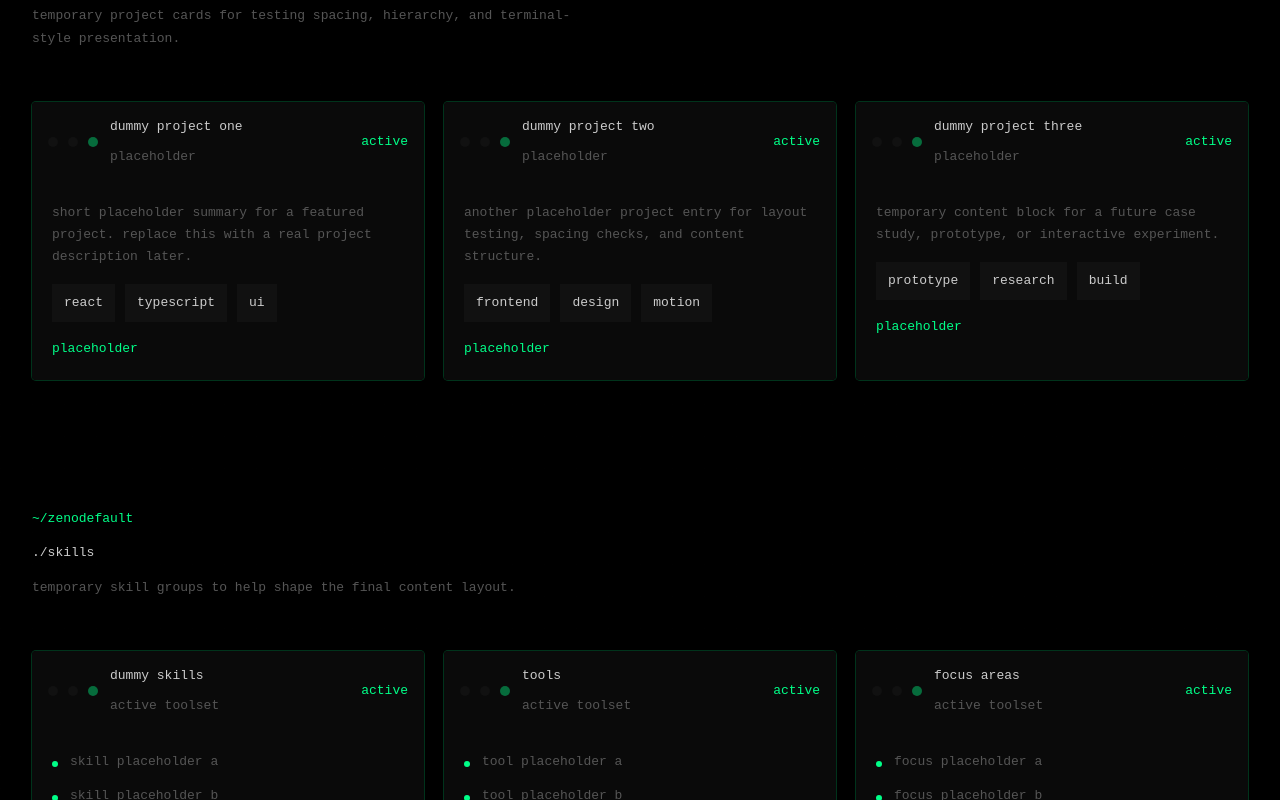
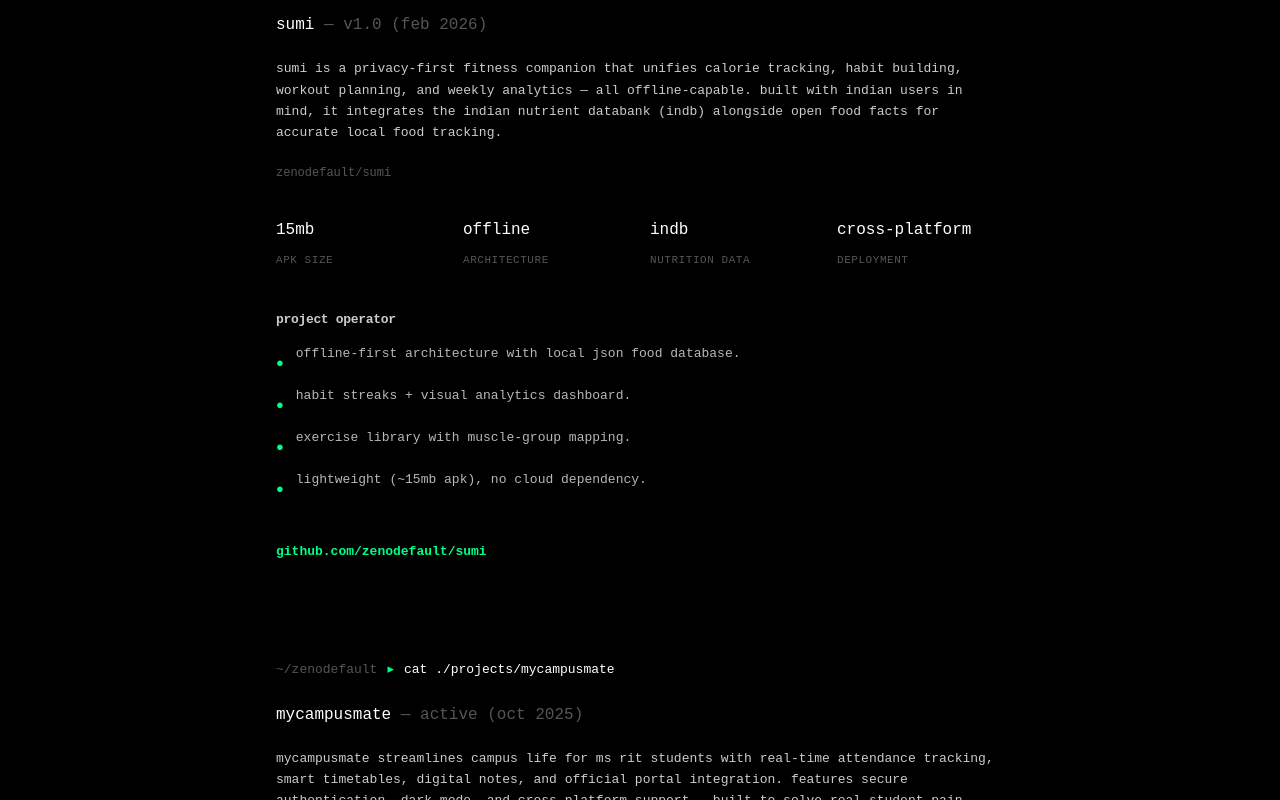
Before and after one commit to zenodefault/personal-site, a React (Vite) app: page / in a window 1280 px wide. Shown: the part 1100-1900 px from the top of the page. Built offline with nearby package versions, Linux system fonts and the light colour scheme.

Commit message:
updated projects

```diff
--- a/src/App.tsx
+++ b/src/App.tsx
@@ -73,55 +73,106 @@ function App() {
             </div>
           </div>
 
-          <Section
-            id="projects"
-            title="./projects"
-            summary="temporary project cards for testing spacing, hierarchy, and terminal-style presentation."
-          >
-            <div className="grid gap-6 lg:grid-cols-3">
-              {projects.map((project, index) => (
-                <TerminalWindow
-                  key={project.name}
-                  title={project.name}
-                  subtitle={project.status}
-                  className="motion-safe:animate-reveal"
-                >
-                  <div style={{ animationDelay: `${index * 120}ms` }} className="space-y-5">
-                    <p className="text-md text-textSecondary">{project.summary}</p>
-                    <div className="flex flex-wrap gap-2">
-                      {project.stack.map((item) => (
-                        <span key={item} className="bg-muted px-3 py-1 font-mono text-md text-textPrimary">
-                          {item}
+          <div id="projects" className="py-24 border-t border-muted/30">
+            <div className="mx-auto max-w-3xl px-6 font-mono space-y-24">
+              {projects.map((project) => (
+                <div key={project.name} className="flex flex-col">
+                  {/* Prompt */}
+                  <div className="mb-6 flex items-center gap-2 text-md">
+                    <span className="text-textSecondary">~/zenodefault</span>
+                    <span className="text-signal">▸</span>
+                    <span className="text-white">cat ./projects/{project.name.toLowerCase().replace(/[\s\(\)]+/g, '')}</span>
+                  </div>
+
+                  {/* Content Block */}
+                  <div className="space-y-6">
+                    <h3 className="text-xl text-white">
+                      {project.name} <span className="text-textSecondary">— {project.status}</span>
+                    </h3>
+
+                    <p className="text-md text-textPrimary leading-relaxed">
+                      {project.summary}
+                    </p>
+
+                    <div className="text-textSecondary text-sm">
+                      {project.href.replace('https://github.com/', '')}
+                    </div>
+
+                    {/* Stats / Stack */}
+                    {project.stats && (
+                      <div className="grid grid-cols-2 md:grid-cols-4 gap-6 pt-4">
+                        {project.stats.map((stat) => (
+                          <div key={stat.label} className="flex flex-col">
+                            <span className="text-xl text-white">{stat.value}</span>
+                            <span className="text-xs text-textSecondary mt-1 uppercase tracking-wider">
+                              {stat.label}
                             </span>
+                          </div>
                         ))}
                       </div>
-                    <p className="font-mono text-md text-signal">{project.status}</p>
+                    )}
+
+                    {/* Logs / Highlights */}
+                    {project.highlights && (
+                      <div className="pt-6">
+                        <div className="text-md text-textPrimary mb-4 font-bold tracking-tight">Project Operator</div>
+                        <div className="space-y-3">
+                          {project.highlights.map((highlight, i) => (
+                            <div key={i} className="flex items-start gap-3 text-textPrimary text-sm md:text-md">
+                              <span className="text-signal mt-1">●</span>
+                              <span className="leading-snug opacity-90">{highlight}</span>
                             </div>
-                </TerminalWindow>
                           ))}
                         </div>
-          </Section>
+                      </div>
+                    )}
 
-          <Section
-            id="skills"
-            title="./skills"
-            summary="temporary skill groups to help shape the final content layout."
+                    {/* Bottom link */}
+                    <div className="pt-6">
+                       <a
+                         href={project.href}
+                         target="_blank"
+                         rel="noreferrer"
+                         className="text-signal hover:underline decoration-signal underline-offset-8 transition-all font-bold"
                        >
-            <div className="grid gap-6 md:grid-cols-3">
+                         {project.href.replace('https://', '')}
+                       </a>
+                    </div>
+                  </div>
+                </div>
+              ))}
+            </div>
+          </div>
+
+          <div id="skills" className="py-24 border-t border-muted/30">
+            <div className="mx-auto max-w-3xl px-6 font-mono">
+              <div className="mb-12 flex items-center gap-2 text-sm md:text-md opacity-70">
+                <span className="text-signal">zenodefault@system</span>
+                <span className="text-textSecondary">:</span>
+                <span className="text-textInverse">~</span>
+                <span className="text-textSecondary">$</span>
+                <span className="text-white">env --capabilities</span>
+              </div>
+
+              <div className="grid gap-12 md:grid-cols-2">
                 {skillGroups.map((group) => (
-                <TerminalWindow key={group.title} title={group.title} subtitle="active toolset">
-                  <ul className="space-y-3 font-mono text-md text-textSecondary">
+                  <div key={group.title} className="space-y-6">
+                    <h3 className="text-xl text-white flex items-center gap-3">
+                      <span className="text-signal">#</span> {group.title}
+                    </h3>
+                    <ul className="space-y-3">
                       {group.items.map((item) => (
-                      <li key={item} className="flex items-start gap-3">
-                        <span className="mt-2 h-1.5 w-1.5 rounded-full bg-signal" />
+                        <li key={item} className="flex items-center gap-3 text-textPrimary text-lg">
+                          <span className="text-textSecondary select-none">::</span>
                           <span>{item}</span>
                         </li>
                       ))}
                     </ul>
-                </TerminalWindow>
+                  </div>
                 ))}
               </div>
-          </Section>
+            </div>
+          </div>
 
           <div id="contact" className="py-24 border-t border-muted/30">
             <div className="mx-auto max-w-3xl px-6 font-mono">
--- a/src/data/site.ts
+++ b/src/data/site.ts
@@ -5,13 +5,13 @@ export const navItems: NavItem[] = [
   {
     id: 'projects',
     label: './projects',
-    command: 'ls projects/',
+    command: 'ls -la projects/',
     description: 'inspect featured work and experiments',
   },
   {
     id: 'skills',
     label: './skills',
-    command: 'env capabilities',
+    command: 'env --capabilities',
     description: 'review stack fluency and specialties',
   },
   {
@@ -24,40 +24,114 @@ export const navItems: NavItem[] = [
 
 export const projects: Project[] = [
   {
-    name: 'dummy project one',
-    summary: 'short placeholder summary for a featured project. replace this with a real project description later.',
-    stack: ['react', 'typescript', 'ui'],
-    href: '#',
-    status: 'placeholder',
+    name: 'Sumi',
+    summary: 'Sumi is a privacy-first fitness companion that unifies calorie tracking, habit building, workout planning, and weekly analytics — all offline-capable. Built with Indian users in mind, it integrates the Indian Nutrient Databank (INDB) alongside Open Food Facts for accurate local food tracking.',
+    stack: ['Flutter', 'Dart', 'Hive', 'Provider'],
+    stats: [
+      { value: '15MB', label: 'apk size' },
+      { value: 'Offline', label: 'architecture' },
+      { value: 'INDB', label: 'nutrition data' },
+      { value: 'Cross-platform', label: 'deployment' }
+    ],
+    highlights: [
+      'Offline-first architecture with local JSON food database.',
+      'Habit streaks + visual analytics dashboard.',
+      'Exercise library with muscle-group mapping.',
+      'Lightweight (~15MB APK), no cloud dependency.'
+    ],
+    href: 'https://github.com/zenodefault/sumi',
+    status: 'v1.0 (Feb 2026)',
   },
   {
-    name: 'dummy project two',
-    summary: 'another placeholder project entry for layout testing, spacing checks, and content structure.',
-    stack: ['frontend', 'design', 'motion'],
-    href: '#',
-    status: 'placeholder',
+    name: 'MyCampusMate',
+    summary: 'MyCampusMate streamlines campus life for MS RIT students with real-time attendance tracking, smart timetables, digital notes, and official portal integration. Features secure authentication, dark mode, and cross-platform support — built to solve real student pain points.',
+    stack: ['Flutter', 'Python', 'FastAPI', 'Dio'],
+    stats: [
+      { value: 'Real-time', label: 'sync' },
+      { value: 'Multi-platform', label: 'builds' },
+      { value: 'FastAPI', label: 'backend' },
+      { value: 'Automated', label: 'scraping' }
+    ],
+    highlights: [
+      'Real-time attendance sync with college portal.',
+      'Subject-wise analytics + assignment reminders.',
+      'Campus news scraper + academic calendar.',
+      'Production-ready: APK releases, multi-platform builds.'
+    ],
+    href: 'https://github.com/zenodefault/my_campus_mate7',
+    status: 'Active (Oct 2025)',
   },
   {
-    name: 'dummy project three',
-    summary: 'temporary content block for a future case study, prototype, or interactive experiment.',
-    stack: ['prototype', 'research', 'build'],
-    href: '#',
-    status: 'placeholder',
+    name: 'Nexus (EVP)',
+    summary: 'Nexus is an AI-powered research orchestration tool that helps teams prioritize experiments. It ingests literature, generates hypotheses, estimates compute/impact tradeoffs, and outputs ranked recommendations — with support for mock, local LLM, or cloud API modes.',
+    stack: ['Python', 'LangChain', 'CrewAI', 'Streamlit'],
+    stats: [
+      { value: 'Modular', label: 'agents' },
+      { value: 'Mock/Local/Cloud', label: 'llm backend' },
+      { value: 'EVP', label: 'scoring' },
+      { value: 'Automated', label: 'pipelines' }
+    ],
+    highlights: [
+      'Modular agent architecture (Literature -> Hypothesis -> Scoring).',
+      '"Syntropy" cross-domain knowledge bridging feature.',
+      'Flexible LLM backend: mock -> local -> cloud.',
+      'Research-grade: PDF audit, concept graphs, JSON contracts.'
+    ],
+    href: 'https://github.com/zenodefault/nexus',
+    status: 'Research (Mar 2026)',
+  },
+  {
+    name: 'fileman',
+    summary: 'fileman is a minimalist terminal file manager written in pure C with ncurses. It delivers fast directory navigation, human-readable file sizes, and essential file operations — with zero external dependencies beyond the standard library.',
+    stack: ['C', 'ncurses', 'Makefile', 'POSIX'],
+    stats: [
+      { value: '<500', label: 'loc' },
+      { value: '0', label: 'dependencies' },
+      { value: 'POSIX', label: 'compliant' },
+      { value: 'O(1)', label: 'caching' }
+    ],
+    highlights: [
+      '<500 lines of core logic — clean, readable systems code.',
+      'No runtime dependencies beyond ncurses.',
+      'Human-readable sizes (B/KB/MB/GB) + performance caching.',
+      'Great showcase of low-level C + terminal UI skills.'
+    ],
+    href: 'https://github.com/zenodefault/fileman',
+    status: 'Stable (Nov 2025)',
+  },
+  {
+    name: 'creatorOS',
+    summary: 'creatorOS is a modular Next.js starter kit designed for creator tools and content platforms. It features a component-driven architecture, TailwindCSS styling, and Firebase integration — built for rapid prototyping of modern web apps.',
+    stack: ['Next.js', 'TypeScript', 'Tailwind', 'Firebase'],
+    stats: [
+      { value: 'Next.js 14', label: 'framework' },
+      { value: 'Firebase', label: 'backend' },
+      { value: 'Component', label: 'driven' },
+      { value: 'Vercel', label: 'deployment' }
+    ],
+    highlights: [
+      'Component library with reusable UI primitives.',
+      'Firebase-ready auth + data layer.',
+      'Optimized for Vercel deployment.',
+      'Clean architecture: apps/, components/, hooks/ separation.'
+    ],
+    href: 'https://github.com/zenodefault/creatorOS',
+    status: 'WIP (Dec 2025)',
   },
 ];
 
 export const skillGroups: SkillGroup[] = [
   {
-    title: 'dummy skills',
-    items: ['skill placeholder a', 'skill placeholder b', 'skill placeholder c'],
+    title: 'Development',
+    items: ['Flutter & Dart', 'React & Next.js', 'TypeScript', 'C/C++'],
   },
   {
-    title: 'tools',
-    items: ['tool placeholder a', 'tool placeholder b', 'tool placeholder c'],
+    title: 'Systems & Backend',
+    items: ['FastAPI (Python)', 'Firebase', 'PostgreSQL', 'POSIX / Linux'],
   },
   {
-    title: 'focus areas',
-    items: ['focus placeholder a', 'focus placeholder b', 'focus placeholder c'],
+    title: 'Focus Areas',
+    items: ['AI/ML Integration', 'Clean Architecture', 'Terminal UI (TUI)', 'Offline-first Apps'],
   },
 ];
 
--- a/src/lib/types.ts
+++ b/src/lib/types.ts
@@ -15,6 +15,8 @@ export type Project = {
   name: string;
   summary: string;
   stack: string[];
+  stats?: { label: string; value: string }[];
+  highlights?: string[];
   href: string;
   status: string;
 };
```
Lines whose indentation alone changed are shown as unchanged.
